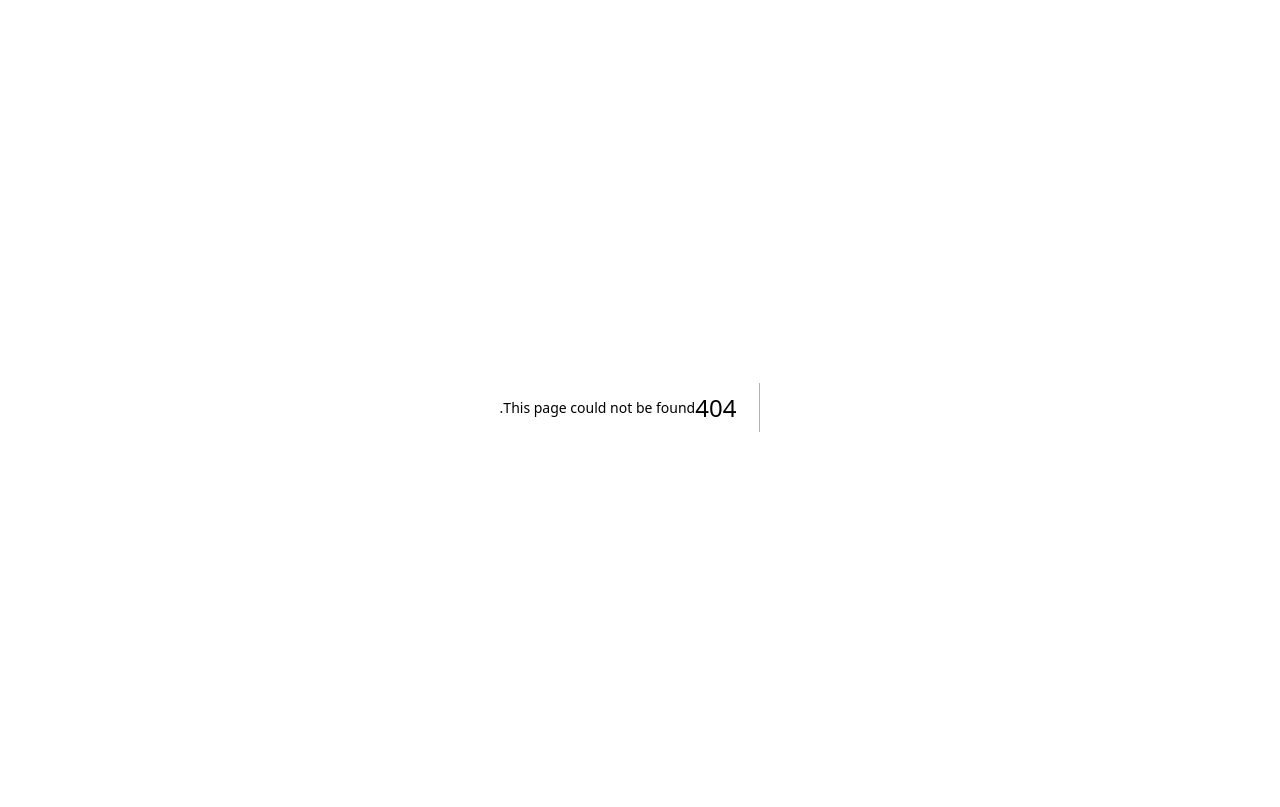
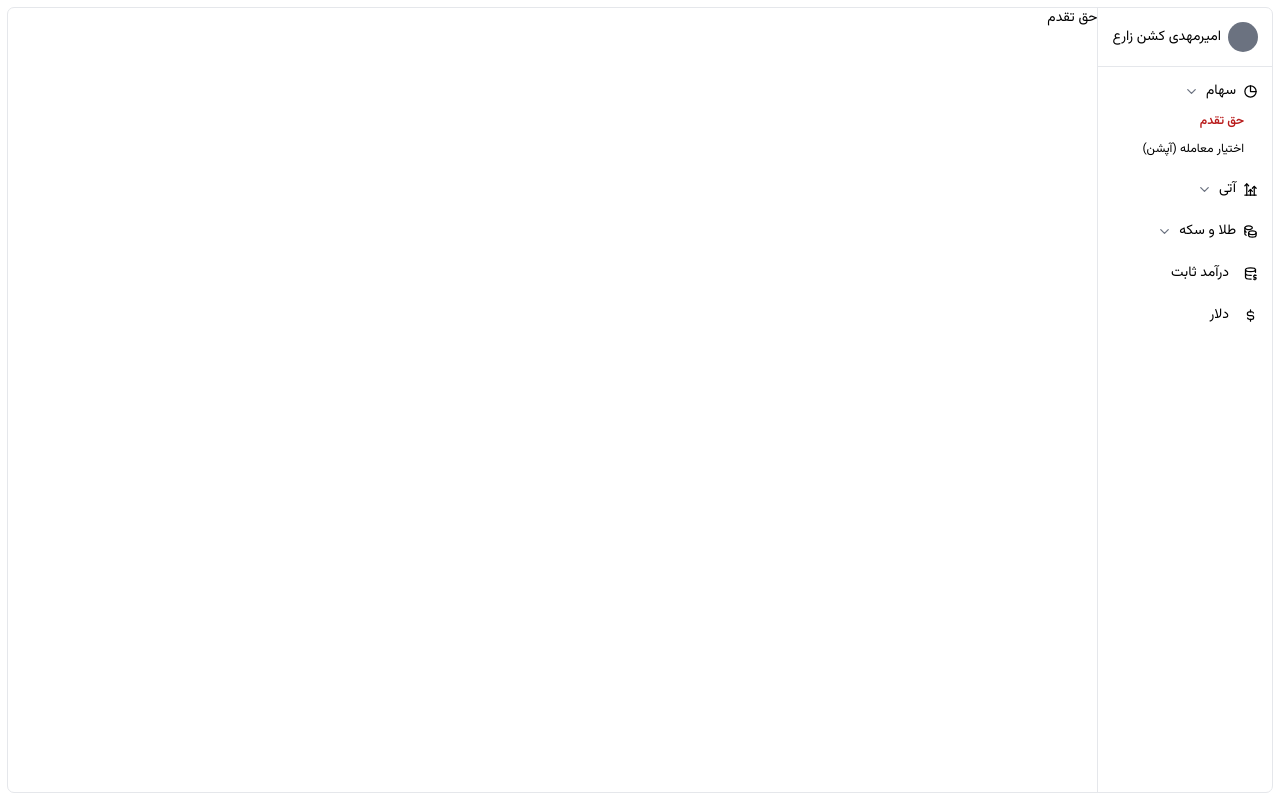
Before and after one commit to amirmahdizare/Stock-Currency-Crewler-NextJs, a Next.js app: page /stock/priority in a window 1280 px wide. Before the commit this address had no page. Built offline with nearby package versions, Linux system fonts and the light colour scheme.

Commit message:
Init Prority

```diff
--- a/app/(dashboard)/components/Menu/Menu.tsx
+++ b/app/(dashboard)/components/Menu/Menu.tsx
@@ -10,6 +10,8 @@ export const Menu = () => {
     const [openedMenus, setOpenedMenus] = useState<{ [key: string]: boolean }>({})
 
     const pathname = usePathname()
+
+    console.log(pathname)
 
     return (
         <div className='flex flex-col gap-6 items-start py-4'>
@@ -32,7 +34,7 @@ export const Menu = () => {
                         <IconChevronDown width={15} height={15} className={openedMenus?.[item.link] ? 'rotate-180 transition-all  text-gray-500' : ' transition-all text-gray-500'} />
                     </div>
 
-                    {openedMenus?.[item.link] && item.innerItems?.map(l => <Link href={item.link.concat(l.link)} className={'flex flex-row gap-4 items-center pr-4 text-sm hover:text-gray-700'.concat(item.link.concat(l.link) == pathname ? 'text-red-700' : '')}>{l.title}</Link>)}
+                    {openedMenus?.[item.link] || !item.innerItems.every(i => item.link.concat(i.link) != pathname) && item.innerItems?.map(l => <Link href={item.link.concat(l.link)} className={'flex flex-row gap-4 items-center pr-4 text-sm hover:text-gray-700 '.concat(item.link.concat(l.link) == pathname ? 'text-red-700 font-semibold' : '')}>{l.title}</Link>)}
                 </div>
             })}
         </div>
--- a/app/(dashboard)/layout.tsx
+++ b/app/(dashboard)/layout.tsx
@@ -1,20 +1,25 @@
-import React from 'react'
+import React, { ReactNode } from 'react'
 import { Profile } from './components'
 import { Menu } from './components/Menu/Menu'
 
-export default function layout() {
+export default function layout({ children }: { children: ReactNode }) {
     return (
-        <div className='flex flex-row gap-4 rounded-lg lg:border w-full h-full'>
+        <div className='flex flex-row  rounded-lg lg:border w-full h-full'>
 
-            <div className='border-l   flex flex-col '>
+            <div className='border-l   flex flex-col'>
+
                 <Profile />
-
-
 
                 <div className='flex h-[1px] bg-gray-200 '></div>
 
-                <Menu/>
+                <Menu />
+
             </div>
+
+            <div className='flex-1'>
+                {children}
+            </div>
+
         </div>
     )
 }
--- /dev/null
+++ b/app/(dashboard)/stock/priority/page.tsx
@@ -0,0 +1,12 @@
+import { Metadata } from 'next'
+import React from 'react'
+
+export const metadata: Metadata = {
+    title: 'آربیتراژ حق تقدم'
+}
+
+export default function page() {
+    return (
+        <div>حق تقدم</div>
+    )
+}
```
